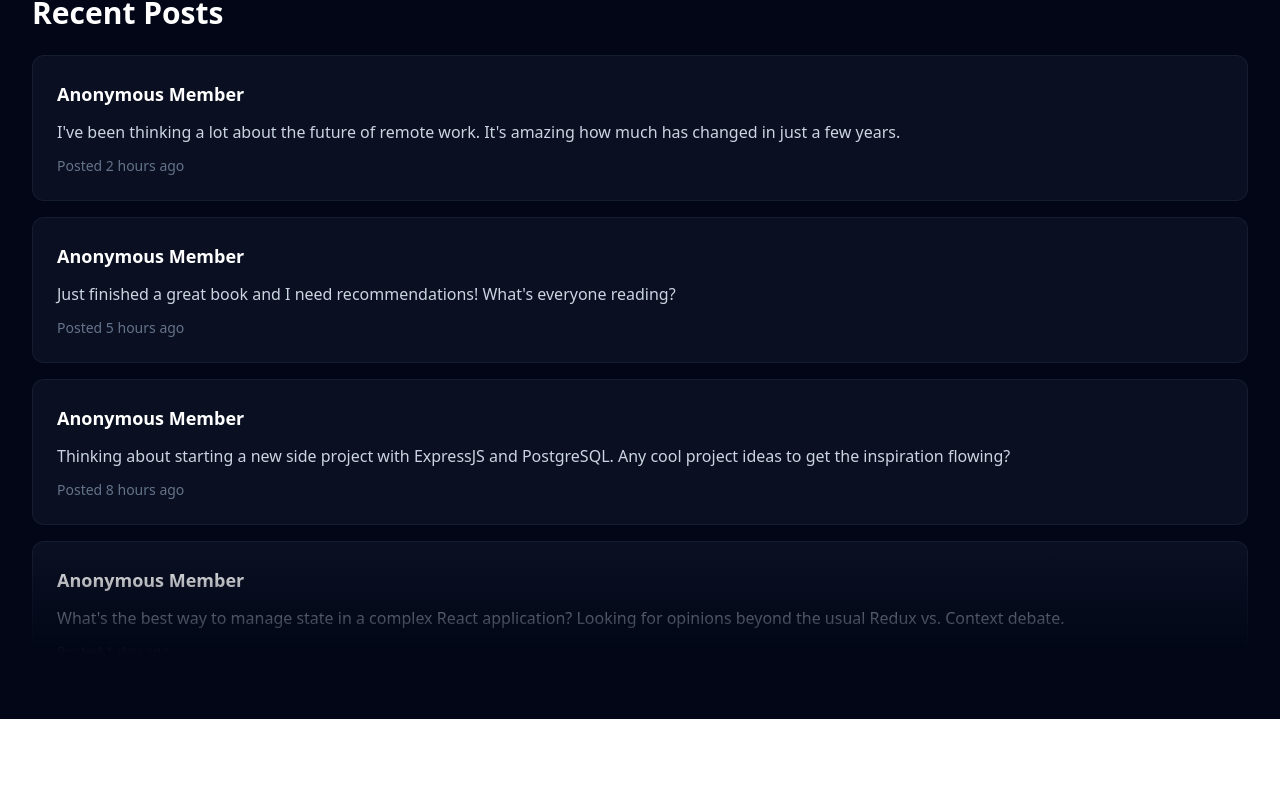
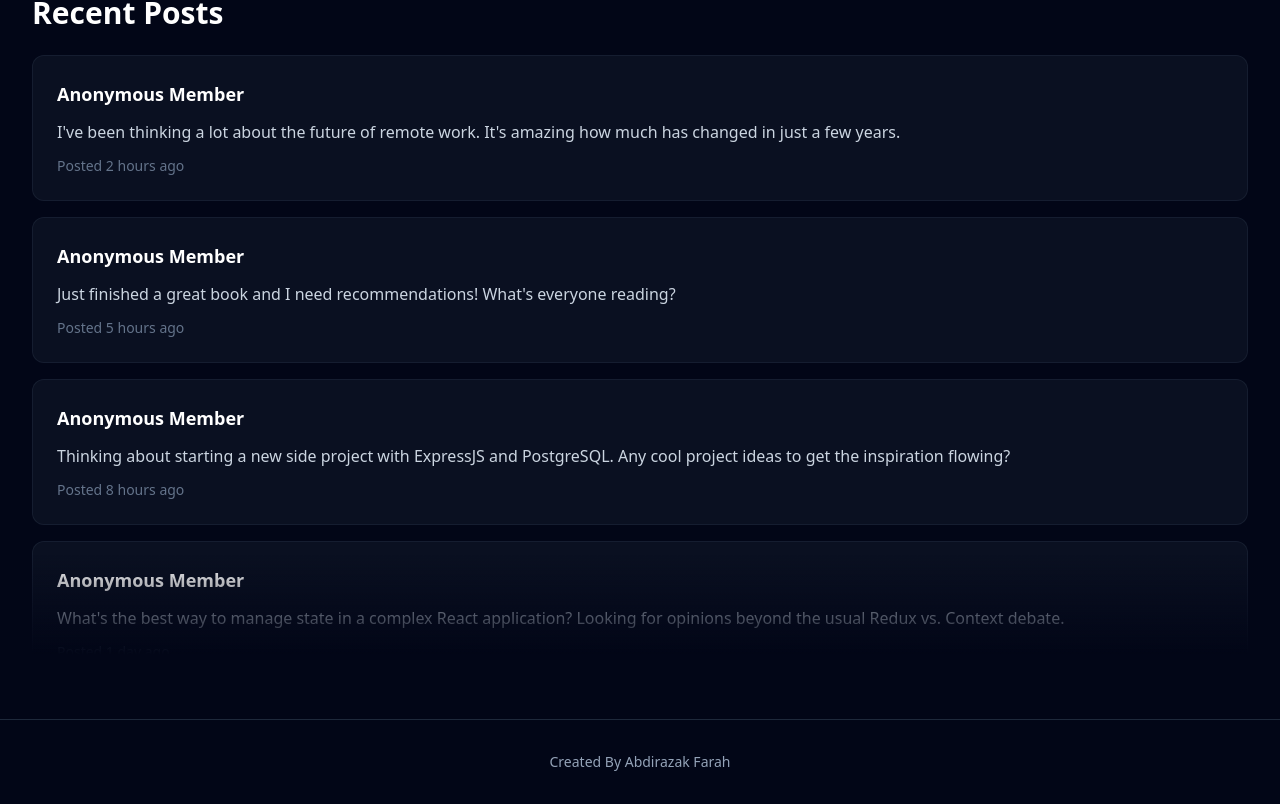
Before and after one commit to Abdirazakf/members-only, a React (Vite) app in the folder frontend/: page / in a window 1280 px wide. Shown: the part 444-1248 px from the top of the page. Before the commit the page ends 1163 px from the top, so only its background shows below. Built offline with nearby package versions, Linux system fonts and the light colour scheme; no server answers.

Commit message:
Removed footer from auth homepage and added it to guest homepage

```diff
--- a/frontend/src/components/AuthHome.jsx
+++ b/frontend/src/components/AuthHome.jsx
@@ -1,7 +1,6 @@
 import { useState } from 'react'
 import { useAuthStore } from '../states/useAuthStore'
 import {BadgePlus, Users, ChevronDown, PenLine} from 'lucide-react'
-import Footer from '../components/Footer'
 import Post from './Post'
 import AnimatedList from './ui/AnimatedList'
 
@@ -146,8 +145,6 @@ export default function AuthHome(){
                     <span className="truncate text-base font-bold sm:hidden">Create</span>
                 </button>
             </div>
-
-            <Footer/>
         </>
     )
 }
--- a/frontend/src/components/GuestHome.jsx
+++ b/frontend/src/components/GuestHome.jsx
@@ -1,6 +1,7 @@
 import { Link } from 'react-router-dom'
 import Post from './Post'
 import AnimatedList from './ui/AnimatedList'
+import Footer from './Footer'
 
 export default function GuestHome(){
     const posts = [
@@ -82,6 +83,7 @@ export default function GuestHome(){
                     />
                 </div>
             </div>
+            <Footer />
         </>
     )
 }
```
